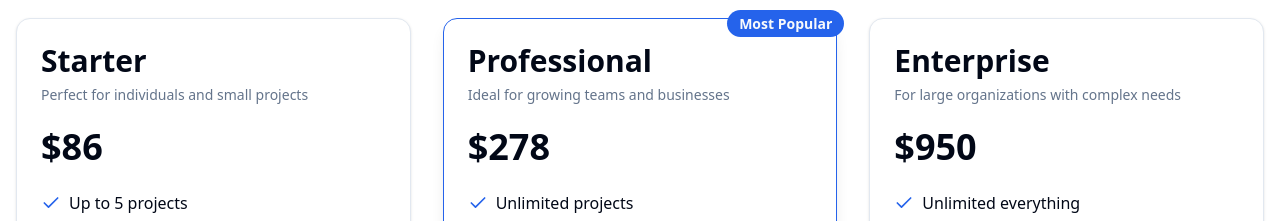
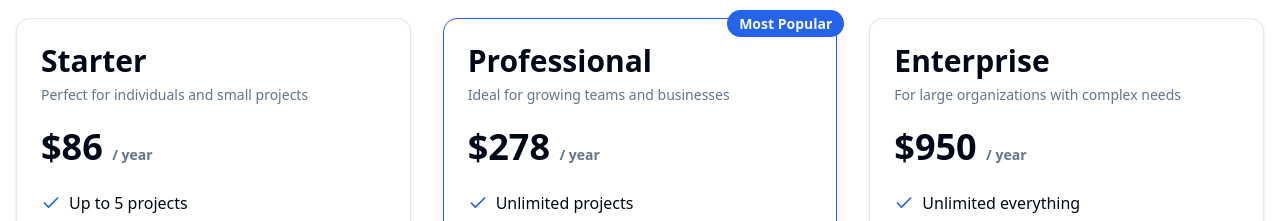
Before and after one commit to DeFariaM/streamline-test, a Next.js app: page / in a window 1280 px wide. Shown: the part 2560-2781 px from the top of the page. Built offline with nearby package versions, Linux system fonts and the light colour scheme; no server answers.

Commit message:
[add] "month/year" tags to the price

```diff
--- a/components/sections/PricingSection.tsx
+++ b/components/sections/PricingSection.tsx
@@ -93,9 +93,24 @@ export default function PricingSection() {
                   <CardTitle className="text-3xl">{plan.name}</CardTitle>
                   <CardDescription>{plan.description}</CardDescription>
                   <div className="mt-4">
-                    <span className="text-4xl font-bold">
-                      ${annual ? (plan.price * 0.8 * 12).toFixed() : plan.price}
-                    </span>
+                    <p className="text-4xl font-bold">
+                      $
+                      {annual ? (
+                        <span className="items-center">
+                          {(plan.price * 0.8 * 12).toFixed()}{" "}
+                          <span className="text-sm text-muted-foreground">
+                            / year
+                          </span>
+                        </span>
+                      ) : (
+                        <span className="items-center">
+                          {plan.price}{" "}
+                          <span className="text-sm text-muted-foreground">
+                            / month
+                          </span>
+                        </span>
+                      )}
+                    </p>
                   </div>
                 </CardHeader>
 
```
